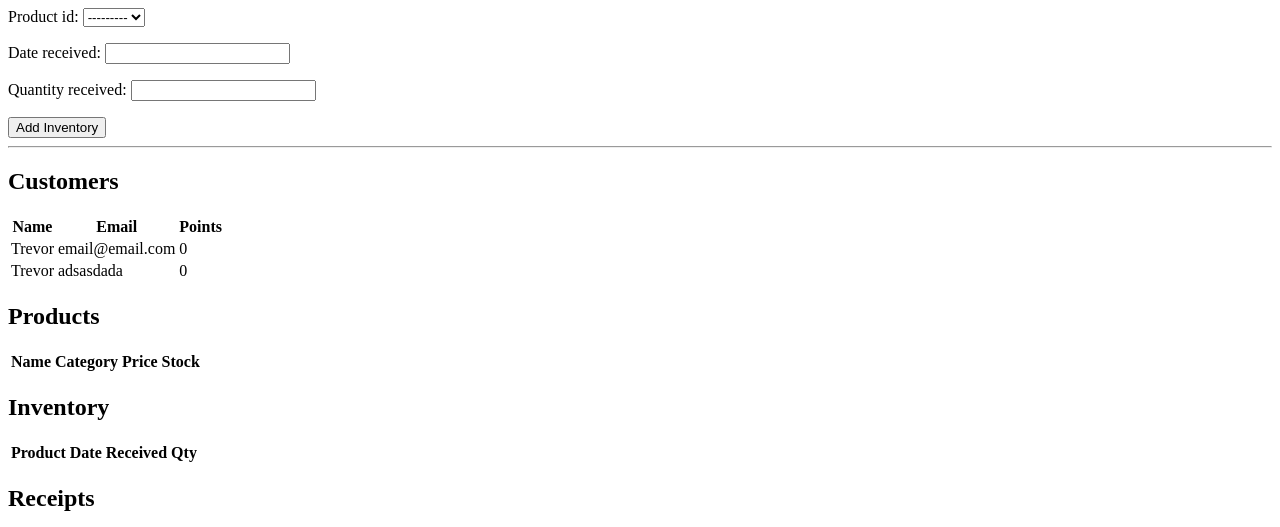
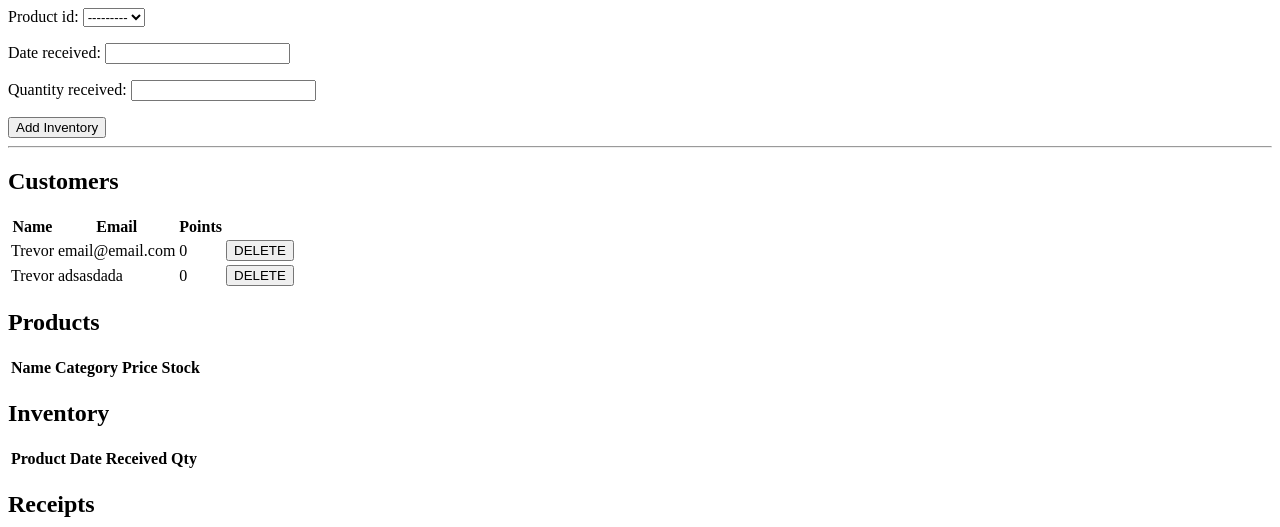
Before and after one commit to mjk-22/smart_store, a Django app: page / in a window 1280 px wide. Shown: the part 701-1228 px from the top of the page. Run offline with Django 5.2, Linux system fonts and the light colour scheme; data comes from the database, SQL or seed files in the repository; both versions use the stored data as it was after the commit; data that the repository does not hold is empty.

Commit message:
Added buttons to delete customers and products on the dashboard

```diff
--- a/phase3/phase3/models.py
+++ b/phase3/phase3/models.py
@@ -5,13 +5,13 @@ import uuid
 class Customers(models.Model):
     name = models.CharField(max_length=100)
     email = models.CharField(max_length=100, unique=True)
-    phone_number = models.CharField(unique=True, max_length=15, blank=True, validators=[RegexValidator(regex=r'^\d{9,15}$', message="Invalid phone number format")])
+    phone_number = models.CharField(unique=True, max_length=15, blank=True, validators=[RegexValidator(regex=r'^\d{9,15}$')])
     password = models.CharField(null=False)
     membership_id = models.UUIDField(default=uuid.uuid1, editable=False)
     points = models.PositiveIntegerField(default=0, null=False)
 
 class Receipts(models.Model):
-    customer_id = models.ForeignKey(Customers, on_delete=models.DO_NOTHING)
+    customer_id = models.ForeignKey(Customers, on_delete=models.CASCADE)
     time = models.DateTimeField()
     points_earned = models.IntegerField(default=0)
     total_price = models.IntegerField()
@@ -28,8 +28,8 @@ class Products(models.Model):
     expiry_date = models.DateField()
 
 class Receipts_Products(models.Model):
-    receipt_id = models.ForeignKey(Receipts, on_delete=models.DO_NOTHING)
-    product_id = models.ForeignKey(Products, on_delete=models.DO_NOTHING)
+    receipt_id = models.ForeignKey(Receipts, on_delete=models.CASCADE)
+    product_id = models.ForeignKey(Products, on_delete=models.CASCADE)
     product_quantity = models.IntegerField()
 
     class Meta:
@@ -37,6 +37,6 @@ class Receipts_Products(models.Model):
         db_table = 'receipts_products'
 
 class InventoryReceived(models.Model):
-    product_id = models.ForeignKey(Products, on_delete=models.DO_NOTHING)
+    product_id = models.ForeignKey(Products, on_delete=models.CASCADE)
     date_received = models.DateField()
     quantity_received = models.IntegerField()
--- a/phase3/phase3/settings.py
+++ b/phase3/phase3/settings.py
@@ -11,6 +11,7 @@ https://docs.djangoproject.com/en/5.2/ref/settings/
 """
 
 from pathlib import Path
+import os
 
 # Build paths inside the project like this: BASE_DIR / 'subdir'.
 BASE_DIR = Path(__file__).resolve().parent.parent
@@ -115,10 +116,10 @@ USE_TZ = True
 # Static files (CSS, JavaScript, Images)
 # https://docs.djangoproject.com/en/5.2/howto/static-files/
 
-STATIC_URL = 'static/'
+STATIC_URL = '/static/'
 
 STATICFILES_DIRS = [
-    "/home/admin/smart_store/phase3/phase3/static"
+    BASE_DIR / "static",
 ]
 
 # Default primary key field type
--- a/phase3/phase3/templates/index.html
+++ b/phase3/phase3/templates/index.html
@@ -6,8 +6,8 @@
     <meta http-equiv='X-UA-Compatible' content='IE=edge'>
     <title>Page Title</title>
     <meta name='viewport' content='width=device-width, initial-scale=1'>
-    <!-- <link rel="stylesheet" href="{% static 'css/main.css' %}"> -->
-    <script src='js/main.js'></script>
+    <link rel="stylesheet" href="{% static 'css/main.css' %}">
+    <script src="{% static 'js/main.js' %}"></script>
 </head>
 <body>
     <h1>Smart Store Dashboard</h1>
@@ -37,33 +37,87 @@
 
     <h2>Customers</h2>
     <table>
-<tr><th>Name</th><th>Email</th><th>Points</th></tr>
+    <tr>
+        <th>Name</th>
+        <th>Email</th>
+        <th>Points</th>
+    </tr>
     {% for c in customers %}
-<tr><td>{{ c.name }}</td><td>{{ c.email }}</td><td>{{ c.points }}</td></tr>
+    <tr>
+        <td>{{ c.name }}</td>
+        <td>{{ c.email }}</td>
+        <td>{{ c.points }}</td>
+        <td>
+            <form method="POST", style="display:inline">
+                {% csrf_token %}
+                <button type="submit", name="delete_customer", value="{{ c.id }}">
+                    DELETE
+                </button>
+            </form>
+        </td>
+    </tr>
     {% endfor %}
     </table>
 
     <h2>Products</h2>
     <table>
-<tr><th>Name</th><th>Category</th><th>Price</th><th>Stock</th></tr>
+    <tr>
+        <th>Name</th>
+        <th>Category</th>
+        <th>Price</th>
+        <th>Stock</th>
+    </tr>
     {% for p in products %}
-<tr><td>{{ p.name }}</td><td>{{ p.category }}</td><td>{{ p.price }}</td><td>{{ p.stock_quantity }}</td></tr>
+    <tr>
+        <td>{{ p.name }}</td>
+        <td>{{ p.category }}</td>
+        <td>{{ p.price }}</td>
+        <td>{{ p.stock_quantity }}</td>
+        <td>
+            <form method="POST", style="display:inline">
+                {% csrf_token %}
+                <button type="submit", name="delete_product", value="{{ p.id }}">
+                    DELETE
+                </button>
+            </form>
+        </td>
+    </tr>
     {% endfor %}
     </table>
 
     <h2>Inventory</h2>
     <table>
-<tr><th>Product</th><th>Date Received</th><th>Qty</th></tr>
+    <tr>
+        <th>Product</th>
+        <th>Date Received</th>
+        <th>Qty</th>
+    </tr>
     {% for i in inventory %}
-<tr><td>{{ i.product_id.name }}</td><td>{{ i.date_received }}</td><td>{{ i.quantity_received }}</td></tr>
+    <tr>
+        <td>{{ i.product_id.name }}</td>
+        <td>{{ i.date_received }}</td>
+        <td>{{ i.quantity_received }}</td>
+    </tr>
     {% endfor %}
     </table>
 
     <h2>Receipts</h2>
     <table>
-<tr><th>ID</th><th>Customer</th><th>Total</th><th>Points Earned</th><th>Date</th></tr>
+    <tr>
+        <th>ID</th>
+        <th>Customer</th>
+        <th>Total</th>
+        <th>Points Earned</th>
+        <th>Date</th>
+    </tr>
     {% for r in receipts %}
-<tr><td>{{ r.id }}</td><td>{{ r.customer.name }}</td><td>{{ r.total_price }}</td><td>{{ r.points_earned }}</td><td>{{ r.time }}</td></tr>
+    <tr>
+        <td>{{ r.id }}</td>
+        <td>{{ r.customer.name }}</td>
+        <td>{{ r.total_price }}</td>
+        <td>{{ r.points_earned }}</td>
+        <td>{{ r.time }}</td>
+    </tr>
     {% endfor %}
     </table>
 
--- a/phase3/phase3/views.py
+++ b/phase3/phase3/views.py
@@ -20,10 +20,18 @@ def default(request):
             if customer_form.is_valid():
                 customer_form.save()
             return redirect("default")
+        elif ("delete_customer" in request.POST):
+            customer_id = request.POST.get("delete_customer")
+            Customers.objects.filter(id=customer_id).delete()
+            return redirect("default")
         elif ("create_product" in request.POST):
             product_form = ProductForm(request.POST)
             if product_form.is_valid():
                 product_form.save()
+            return redirect("default")
+        elif ("delete_product" in request.POST):
+            product_id = request.POST.get("delete_product")
+            Products.objects.filter(id=product_id).delete()
             return redirect("default")
         elif ("add_inventory" in request.POST):
             inventory_form = InventoryForm(request.POST)
```
Also changed, not shown: phase3/db.sqlite3, phase3/phase3/db.sqlite3 (added), phase3/phase3/migrations/0004_alter_customers_phone_number_and_more.py (added), phase3/static/css/main.css (added), phase3/static/js/main.js (added). Lines whose indentation alone changed are shown as unchanged.
